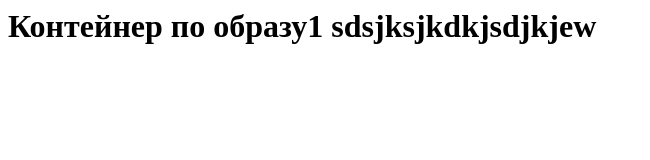
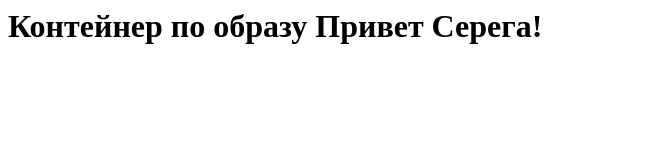
Before and after one commit to SergePek/demo, a plain HTML site: page index.html in a window 1280 px wide. Shown: the whole page, without its empty margins (0-650 px from the left). Drawn offline with Linux system fonts and the light colour scheme.

Commit message:
Update index.html

```diff
--- a/index.html
+++ b/index.html
@@ -1,3 +1,2 @@
 <meta charset="utf-8">
-<h1>Контейнер по образу1
-sdsjksjkdkjsdjkjew</h1
+<h1>Контейнер по образу Привет Серега! </h1
```
